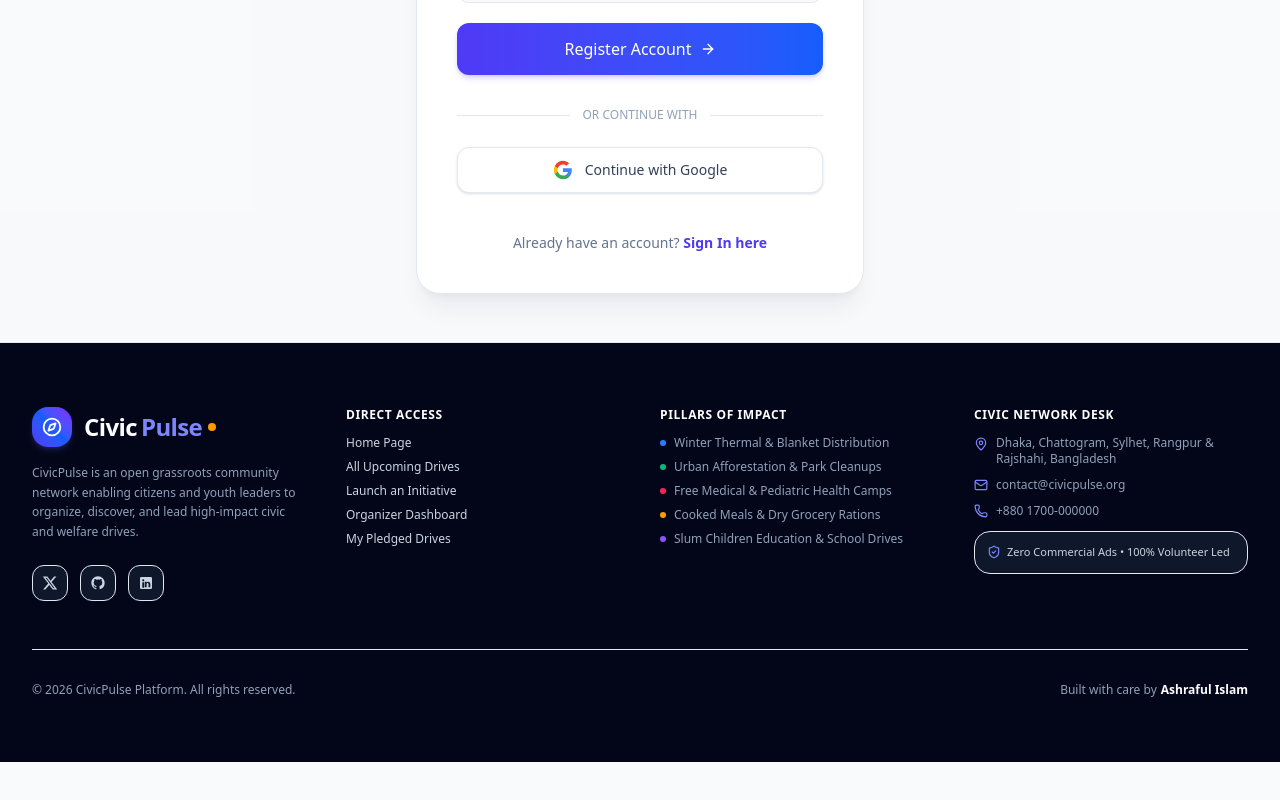
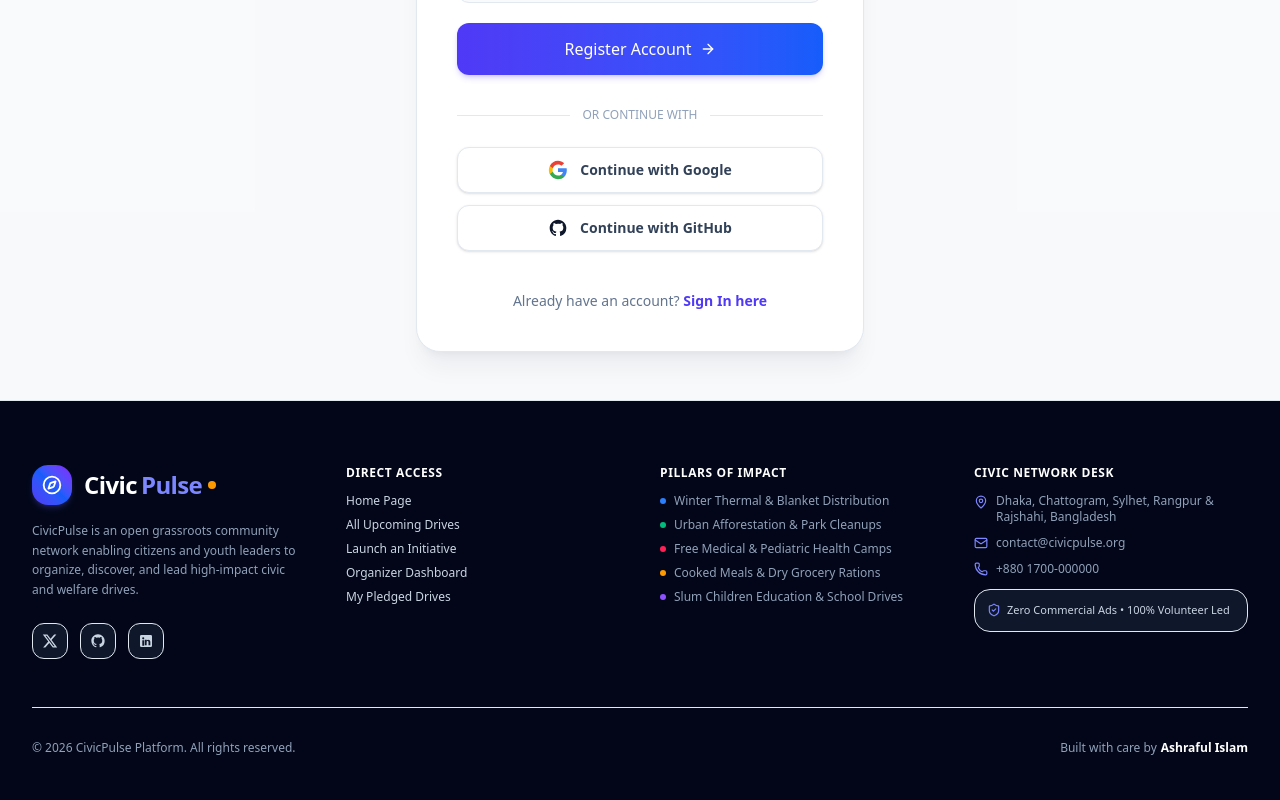
Before and after one commit to Developer-Ashraf/social-development-events-client, a Next.js app: page /register in a window 1280 px wide. Shown: the part 805-1605 px from the top of the page. Before the commit the page ends 1567 px from the top, so only its background shows below. Built offline with nearby package versions, Linux system fonts and the light colour scheme; no server answers.

Commit message:
feat: add github and google social authentication buttons with profile integration

```diff
--- a/src/app/login/page.tsx
+++ b/src/app/login/page.tsx
@@ -13,7 +13,7 @@ function LoginForm() {
   const searchParams = useSearchParams();
   const redirectUrl = searchParams.get('redirect') || '/events';
 
-  const { login, loginWithGoogle } = useAuth();
+  const { login, loginWithGoogle, loginWithGitHub } = useAuth();
 
   const [formData, setFormData] = useState({
     email: '',
@@ -49,6 +49,13 @@ function LoginForm() {
 
   const handleGoogleSignIn = async () => {
     const success = await loginWithGoogle();
+    if (success) {
+      router.push(redirectUrl);
+    }
+  };
+
+  const handleGitHubSignIn = async () => {
+    const success = await loginWithGitHub();
     if (success) {
       router.push(redirectUrl);
     }
@@ -149,13 +156,14 @@ function LoginForm() {
         </div>
       </div>
 
-      {/* Google Login */}
+      {/* Social Logins: Google & GitHub */}
+      <div className="space-y-3">
         <button
           type="button"
           onClick={handleGoogleSignIn}
-        className="w-full py-3 px-4 rounded-xl border border-slate-200 dark:border-slate-700 bg-white dark:bg-slate-800 hover:bg-slate-50 dark:hover:bg-slate-700/60 text-slate-700 dark:text-slate-200 text-sm font-medium transition-all flex items-center justify-center gap-3 shadow-sm"
+          className="w-full py-3 px-4 rounded-xl border border-slate-200 dark:border-slate-800 bg-white dark:bg-slate-900 hover:bg-slate-50 dark:hover:bg-slate-800/80 text-slate-700 dark:text-slate-200 text-sm font-semibold transition-all flex items-center justify-center gap-3 shadow-sm hover:border-slate-300 dark:hover:border-slate-700 active:scale-[0.99]"
         >
-        <svg className="w-5 h-5" viewBox="0 0 24 24">
+          <svg className="w-5 h-5 shrink-0" viewBox="0 0 24 24">
             <path
               fill="#4285F4"
               d="M22.56 12.25c0-.78-.07-1.53-.2-2.25H12v4.26h5.92c-.26 1.37-1.04 2.53-2.21 3.31v2.77h3.57c2.08-1.92 3.28-4.74 3.28-8.09z"
@@ -175,6 +183,22 @@ function LoginForm() {
           </svg>
           <span>Continue with Google</span>
         </button>
+
+        <button
+          type="button"
+          onClick={handleGitHubSignIn}
+          className="w-full py-3 px-4 rounded-xl border border-slate-200 dark:border-slate-800 bg-white dark:bg-slate-900 hover:bg-slate-50 dark:hover:bg-slate-800/80 text-slate-700 dark:text-slate-200 text-sm font-semibold transition-all flex items-center justify-center gap-3 shadow-sm hover:border-slate-300 dark:hover:border-slate-700 active:scale-[0.99]"
+        >
+          <svg className="w-5 h-5 fill-current text-slate-900 dark:text-white shrink-0" viewBox="0 0 24 24">
+            <path
+              fillRule="evenodd"
+              clipRule="evenodd"
+              d="M12 2C6.477 2 2 6.484 2 12.017c0 4.425 2.865 8.18 6.839 9.504.5.092.682-.217.682-.483 0-.237-.008-.868-.013-1.703-2.782.605-3.369-1.343-3.369-1.343-.454-1.158-1.11-1.466-1.11-1.466-.908-.62.069-.608.069-.608 1.003.07 1.53 1.032 1.53 1.032.892 1.53 2.341 1.088 2.91.832.092-.647.35-1.088.636-1.338-2.22-.253-4.555-1.113-4.555-4.951 0-1.093.39-1.988 1.029-2.688-.103-.253-.446-1.272.098-2.65 0 0 .84-.27 2.75 1.026A9.564 9.564 0 0112 6.844c.85.004 1.705.115 2.504.337 1.909-1.296 2.747-1.027 2.747-1.027.546 1.379.202 2.398.1 2.651.64.7 1.028 1.595 1.028 2.688 0 3.848-2.339 4.695-4.566 4.943.359.309.678.92.678 1.855 0 1.338-.012 2.419-.012 2.747 0 .268.18.58.688.482A10.019 10.019 0 0022 12.017C22 6.484 17.522 2 12 2z"
+            />
+          </svg>
+          <span>Continue with GitHub</span>
+        </button>
+      </div>
 
       <p className="text-center text-sm text-slate-500 dark:text-slate-400 pt-2">
         Don&apos;t have an account?{' '}
--- a/src/app/register/page.tsx
+++ b/src/app/register/page.tsx
@@ -9,7 +9,7 @@ import { User, Mail, Image as ImageIcon, Lock, Eye, EyeOff, CheckCircle2, XCircl
 
 export default function RegisterPage() {
   const router = useRouter();
-  const { register, loginWithGoogle } = useAuth();
+  const { register, loginWithGoogle, loginWithGitHub } = useAuth();
 
   const [formData, setFormData] = useState({
     name: '',
@@ -63,6 +63,13 @@ export default function RegisterPage() {
 
   const handleGoogleSignIn = async () => {
     const success = await loginWithGoogle();
+    if (success) {
+      router.push('/events');
+    }
+  };
+
+  const handleGitHubSignIn = async () => {
+    const success = await loginWithGitHub();
     if (success) {
       router.push('/events');
     }
@@ -245,13 +252,14 @@ export default function RegisterPage() {
           </div>
         </div>
 
-        {/* Google Login Button */}
+        {/* Social Logins: Google & GitHub */}
+        <div className="space-y-3">
           <button
             type="button"
             onClick={handleGoogleSignIn}
-          className="w-full py-3 px-4 rounded-xl border border-slate-200 dark:border-slate-700 bg-white dark:bg-slate-800 hover:bg-slate-50 dark:hover:bg-slate-700/60 text-slate-700 dark:text-slate-200 text-sm font-medium transition-all flex items-center justify-center gap-3 shadow-sm"
+            className="w-full py-3 px-4 rounded-xl border border-slate-200 dark:border-slate-800 bg-white dark:bg-slate-900 hover:bg-slate-50 dark:hover:bg-slate-800/80 text-slate-700 dark:text-slate-200 text-sm font-semibold transition-all flex items-center justify-center gap-3 shadow-sm hover:border-slate-300 dark:hover:border-slate-700 active:scale-[0.99]"
           >
-          <svg className="w-5 h-5" viewBox="0 0 24 24">
+            <svg className="w-5 h-5 shrink-0" viewBox="0 0 24 24">
               <path
                 fill="#4285F4"
                 d="M22.56 12.25c0-.78-.07-1.53-.2-2.25H12v4.26h5.92c-.26 1.37-1.04 2.53-2.21 3.31v2.77h3.57c2.08-1.92 3.28-4.74 3.28-8.09z"
@@ -272,6 +280,22 @@ export default function RegisterPage() {
             <span>Continue with Google</span>
           </button>
 
+          <button
+            type="button"
+            onClick={handleGitHubSignIn}
+            className="w-full py-3 px-4 rounded-xl border border-slate-200 dark:border-slate-800 bg-white dark:bg-slate-900 hover:bg-slate-50 dark:hover:bg-slate-800/80 text-slate-700 dark:text-slate-200 text-sm font-semibold transition-all flex items-center justify-center gap-3 shadow-sm hover:border-slate-300 dark:hover:border-slate-700 active:scale-[0.99]"
+          >
+            <svg className="w-5 h-5 fill-current text-slate-900 dark:text-white shrink-0" viewBox="0 0 24 24">
+              <path
+                fillRule="evenodd"
+                clipRule="evenodd"
+                d="M12 2C6.477 2 2 6.484 2 12.017c0 4.425 2.865 8.18 6.839 9.504.5.092.682-.217.682-.483 0-.237-.008-.868-.013-1.703-2.782.605-3.369-1.343-3.369-1.343-.454-1.158-1.11-1.466-1.11-1.466-.908-.62.069-.608.069-.608 1.003.07 1.53 1.032 1.53 1.032.892 1.53 2.341 1.088 2.91.832.092-.647.35-1.088.636-1.338-2.22-.253-4.555-1.113-4.555-4.951 0-1.093.39-1.988 1.029-2.688-.103-.253-.446-1.272.098-2.65 0 0 .84-.27 2.75 1.026A9.564 9.564 0 0112 6.844c.85.004 1.705.115 2.504.337 1.909-1.296 2.747-1.027 2.747-1.027.546 1.379.202 2.398.1 2.651.64.7 1.028 1.595 1.028 2.688 0 3.848-2.339 4.695-4.566 4.943.359.309.678.92.678 1.855 0 1.338-.012 2.419-.012 2.747 0 .268.18.58.688.482A10.019 10.019 0 0022 12.017C22 6.484 17.522 2 12 2z"
+              />
+            </svg>
+            <span>Continue with GitHub</span>
+          </button>
+        </div>
+
         {/* Footer Redirect to Login */}
         <p className="text-center text-sm text-slate-500 dark:text-slate-400 pt-2">
           Already have an account?{' '}
--- a/src/context/AuthContext.tsx
+++ b/src/context/AuthContext.tsx
@@ -17,7 +17,8 @@ interface AuthContextType {
   isLoading: boolean;
   login: (email: string, password: string) => Promise<boolean>;
   register: (name: string, email: string, photoURL: string, password: string) => Promise<boolean>;
-  loginWithGoogle: () => Promise<boolean>;
+  loginWithGoogle: (customUser?: { name: string; email: string; photoURL?: string }) => Promise<boolean>;
+  loginWithGitHub: (customUser?: { name: string; email: string; photoURL?: string }) => Promise<boolean>;
   logout: () => void;
   updateUser: (updatedData: { name: string; photoURL?: string }) => void;
 }
@@ -122,11 +123,10 @@ export function AuthProvider({ children }: { children: React.ReactNode }) {
     }
   };
 
-  // Google Sign-In (Simulated OAuth flow for standard web dev assignment)
-  const loginWithGoogle = async (): Promise<boolean> => {
+  // Google Sign-In
+  const loginWithGoogle = async (customUser?: { name: string; email: string; photoURL?: string }): Promise<boolean> => {
     try {
-      // Demo Google profile or standard OAuth payload
-      const googleUser = {
+      const googleUser = customUser || {
         name: 'Ashraful Islam (Google)',
         email: 'developer.ashraful.wp@gmail.com',
         photoURL: 'https://images.unsplash.com/photo-1535713875002-d1d0cf377fde?w=150'
@@ -159,6 +159,42 @@ export function AuthProvider({ children }: { children: React.ReactNode }) {
     }
   };
 
+  // GitHub Sign-In
+  const loginWithGitHub = async (customUser?: { name: string; email: string; photoURL?: string }): Promise<boolean> => {
+    try {
+      const githubUser = customUser || {
+        name: 'Developer-Ashraf',
+        email: 'ashraf.dev@github.com',
+        photoURL: 'https://images.unsplash.com/photo-1534528741775-53994a69daeb?w=150'
+      };
+
+      const res = await fetch(`${API_BASE}/api/auth/github`, {
+        method: 'POST',
+        headers: { 'Content-Type': 'application/json' },
+        body: JSON.stringify(githubUser)
+      });
+
+      const data = await res.json();
+
+      if (!res.ok || !data.success) {
+        toast.error(data.message || 'GitHub authentication failed.');
+        return false;
+      }
+
+      setToken(data.token);
+      setUser(data.user);
+      localStorage.setItem('token', data.token);
+      localStorage.setItem('user', JSON.stringify(data.user));
+
+      toast.success('Successfully authenticated with GitHub!');
+      return true;
+    } catch (error) {
+      console.error('GitHub login error:', error);
+      toast.error('Failed to connect to GitHub authentication.');
+      return false;
+    }
+  };
+
   // Logout
   const logout = () => {
     setUser(null);
@@ -186,6 +222,7 @@ export function AuthProvider({ children }: { children: React.ReactNode }) {
         login,
         register,
         loginWithGoogle,
+        loginWithGitHub,
         logout,
         updateUser
       }}
```
Lines whose indentation alone changed are shown as unchanged.
